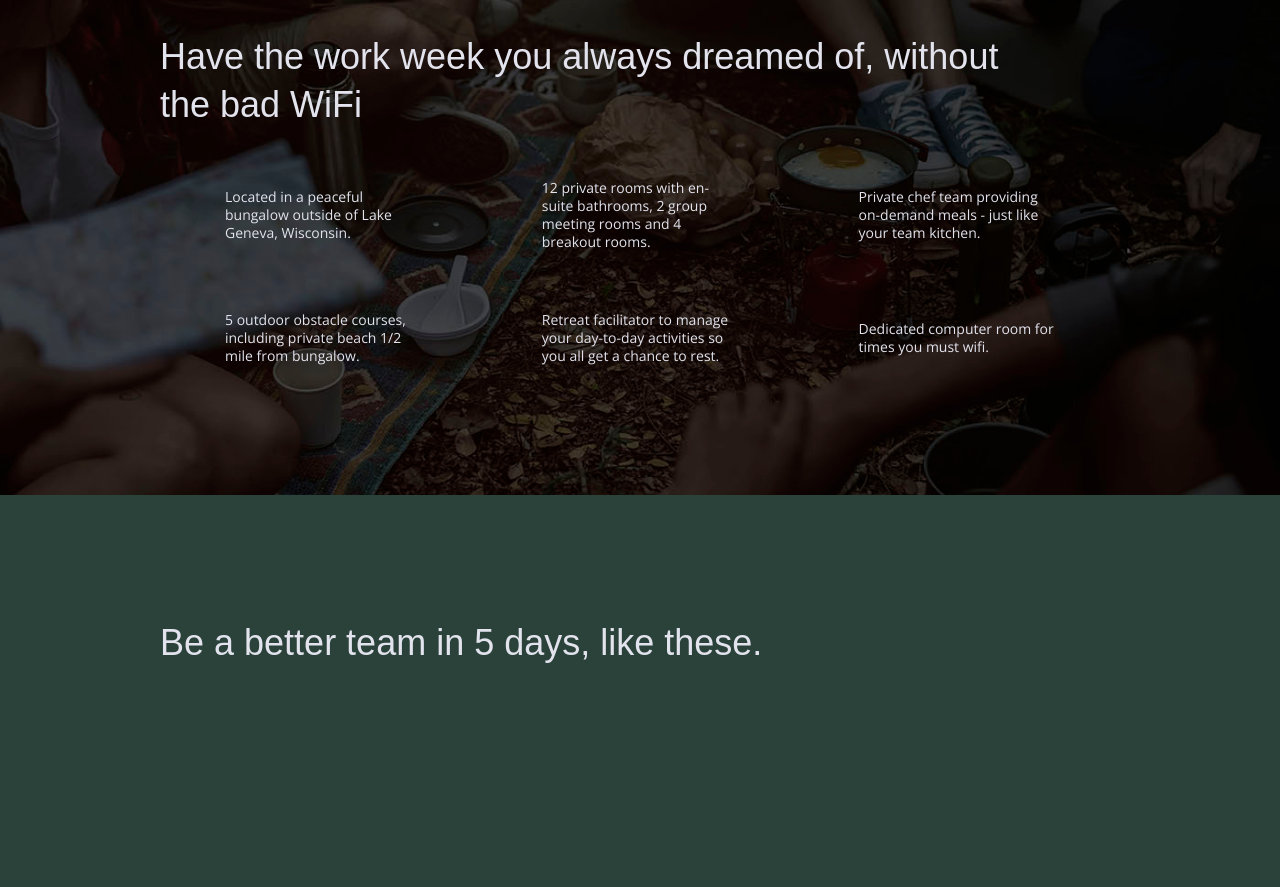
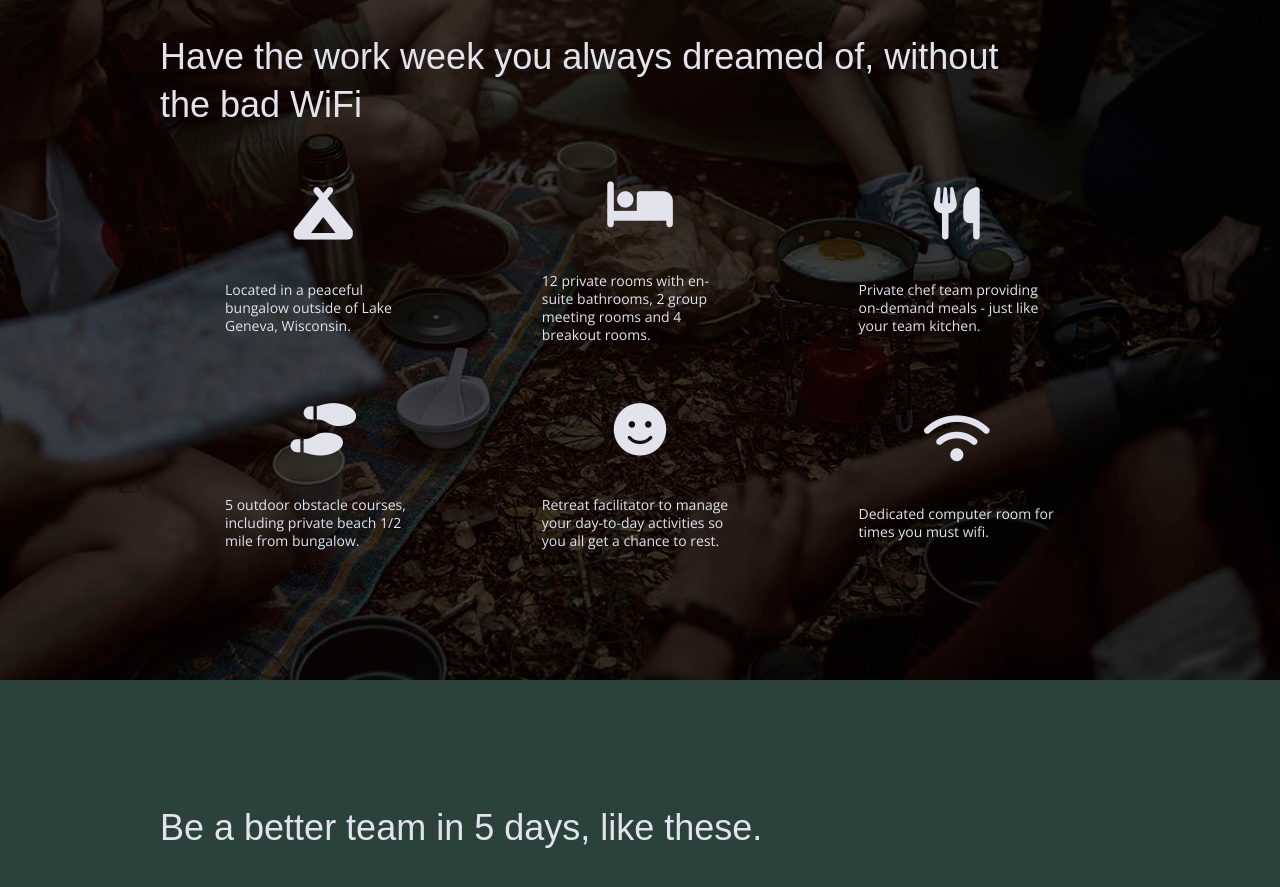
Before and after one commit to lyndseyharvey/unplugged-retreat, a plain HTML site: page index.html in a window 1280 px wide. Shown: the part 1231-2118 px from the top of the page. Drawn offline with nearby package versions, Linux system fonts and the light colour scheme; files whose address does not match are found by name.

Commit message:
Added features icons

```diff
--- a/css/main.css
+++ b/css/main.css
@@ -335,6 +335,11 @@ input[type=button] {
   justify-content: center;
   align-items: center;
   flex-flow: row wrap;
+}
+
+.features i {
+	font-size: 3.75em;
+        margin-bottom: 40px;
 }
 
 /*******Reviews****/
--- a/index.html
+++ b/index.html
@@ -18,6 +18,8 @@
 
   <link rel="stylesheet" href="css/normalize.css">
   <link rel="stylesheet" href="css/main.css">
+
+  <script src="https://kit.fontawesome.com/bf304fc39c.js" crossorigin="anonymous"></script>
 
   <meta name="theme-color" content="#fafafa">
 <!-- Google Fonts -->
@@ -70,27 +72,33 @@
       <h2>Have the work week you always dreamed of, without the bad WiFi</h2>
       <div class="features-items">
       <article>
-        <p class="fontawesome-icon"></p>
+        <p class="fontawesome-icon"><i class="fas fa-campground"></i>
+        </p>
         <p class="features-item-description">Located in a peaceful bungalow outside of Lake Geneva, Wisconsin.</p>
       </article>
       <article>
-        <p class="fontawesome-icon"></p>
+        <p class="fontawesome-icon"><i class="fas fa-bed"></i>
+        </p>
         <p class="features-item-description">12 private rooms with en-suite bathrooms, 2 group meeting rooms and 4 breakout rooms.</p>
       </article>
       <article>
-        <p class="fontawesome-icon"></p>
+        <p class="fontawesome-icon"><i class="fas fa-utensils"></i>
+        </p>
         <p class="features-item-description">Private chef team providing on-demand meals - just like your team kitchen.</p>
       </article>
       <article>
-        <p class="fontawesome-icon"></p>
+        <p class="fontawesome-icon"><i class="fas fa-shoe-prints"></i>
+        </p>
         <p class="features-item-description">5 outdoor obstacle courses, including private beach 1/2 mile from bungalow.</p>
       </article>
       <article>
-        <p class="fontawesome-icon"></p>
+        <p class="fontawesome-icon"><i class="fas fa-smile"></i>
+        </p>
         <p class="features-item-description">Retreat facilitator to manage your day-to-day activities so you all get a chance to rest.</p>
       </article>
       <article>
-        <p class="fontawesome-icon"></p>
+        <p class="fontawesome-icon"><i class="fas fa-wifi"></i>
+        </p>
         <p class="features-item-description">Dedicated computer room for times you must wifi.</p>
       </article>
       </div>
```
